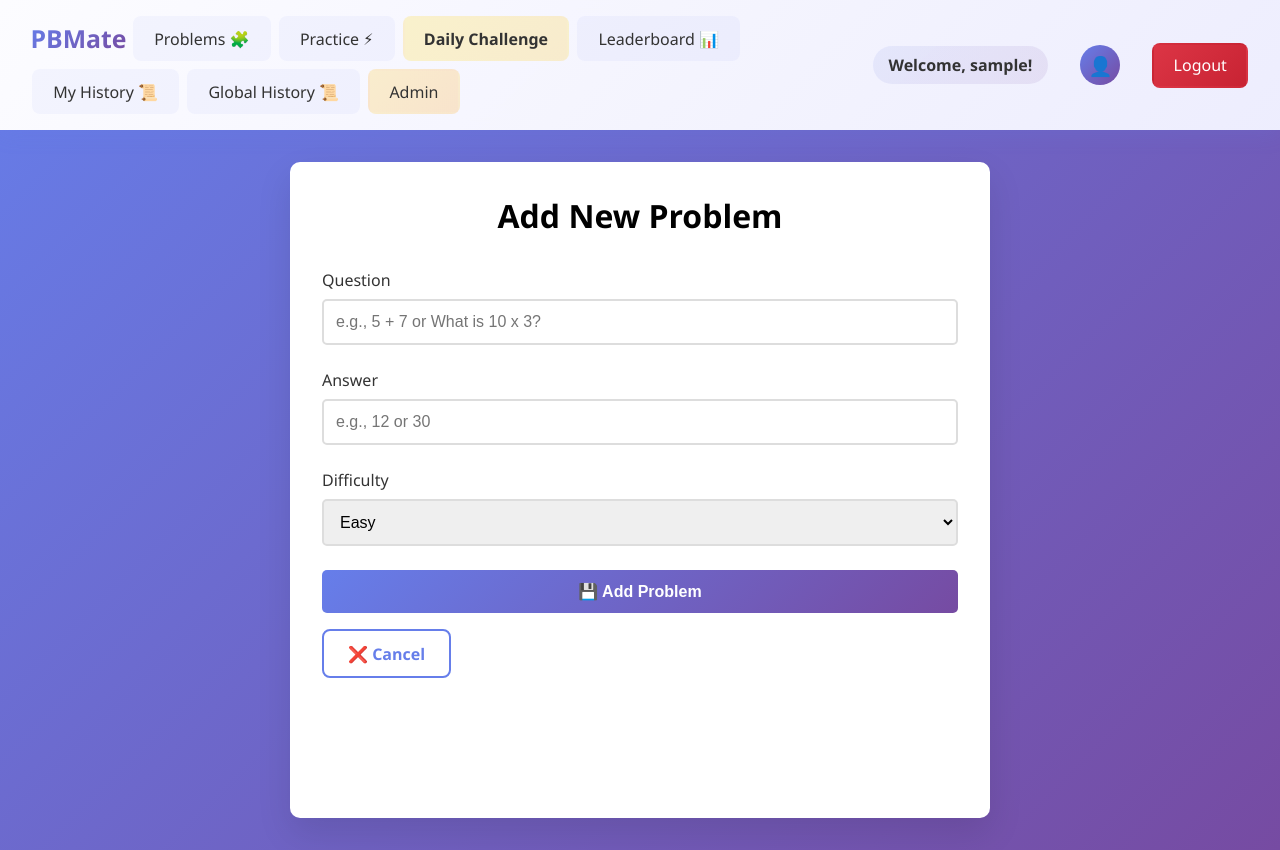
After one commit to AbelC27/Piratii_Academici, a Django app: page /dashboard/problems/add/ in a window 1280 px wide. The commit adds this page. Run offline with Django 5.2, Linux system fonts and the light colour scheme; the visitor is signed in with stand-in values (Sample User, id 1).

Commit message:
CRUD for Admin working perfectly

```diff
--- a/backend/app/forms.py
+++ b/backend/app/forms.py
@@ -2,7 +2,7 @@ from django import forms
 from django.contrib.auth.models import User
 from django.contrib.auth.hashers import make_password
 import re
-
+from .models import Problem
 
 class UserRegistrationForm(forms.ModelForm):
     password = forms.CharField(
@@ -99,3 +99,27 @@ class LoginForm(forms.Form):
             'placeholder': 'Enter your password'
         })
     )
+
+class ProblemForm(forms.ModelForm):
+    class Meta:
+        model = Problem
+        fields = ['question', 'answer', 'difficulty']
+        widgets = {
+            'question': forms.TextInput(attrs={'class': 'form-control', 'placeholder': 'e.g., 5 + 7 or What is 10 x 3?'}),
+            'answer': forms.TextInput(attrs={'class': 'form-control', 'placeholder': 'e.g., 12 or 30'}),
+            'difficulty': forms.Select(choices=[('easy', 'Easy'), ('medium', 'Medium'), ('hard', 'Hard')], attrs={'class': 'form-control'}),
+        }
+
+    def clean_difficulty(self):
+        difficulty = self.cleaned_data.get('difficulty', '').lower()
+        if difficulty not in ['easy', 'medium', 'hard']:
+            raise forms.ValidationError("Difficulty must be 'easy', 'medium', or 'hard'.")
+        return difficulty
+
+    def clean_answer(self):
+        # Basic check: Ensure answer isn't empty
+        answer = self.cleaned_data.get('answer', '').strip()
+        if not answer:
+            raise forms.ValidationError("Answer cannot be empty.")
+        # You could add more validation here (e.g., try converting to number)
+        return answer
--- a/backend/app/models.py
+++ b/backend/app/models.py
@@ -79,6 +79,10 @@ class UserProfile(models.Model):
     last_daily_challenge_date = models.DateField(null=True, blank=True)
     # -------------------------
 
+    # --- ADDED FOR AVATAR ---
+    avatar = models.CharField(max_length=5, default='👤') # Allow a bit more length for complex emojis
+    # ------------------------
+
     def __str__(self):
         return f"{self.user.username}'s Profile ({self.points} points)"
 
--- /dev/null
+++ b/backend/app/templates/app/admin_problem_form.html
@@ -0,0 +1,60 @@
+
+{% extends 'app/base.html' %}
+{% block title %}{{ form_title }} - Admin{% endblock %}
+
+{% block content %}
+<style>
+    /* Smaller container for forms */
+    .container { max-width: 700px; }
+    .page-header { text-align: center; margin-bottom: 2rem; }
+    /* Reusing form styles from base.html */
+</style>
+
+<div class="page-header">
+    <h1>{{ form_title }}</h1>
+</div>
+
+<form method="post">
+    {% csrf_token %}
+
+    <div class="form-group">
+        <label for="{{ form.question.id_for_label }}">Question</label>
+        {{ form.question }}
+        {% if form.question.errors %}
+            <div class="form-errors">
+                <ul>{% for error in form.question.errors %}<li>{{ error }}</li>{% endfor %}</ul>
+            </div>
+        {% endif %}
+    </div>
+
+    <div class="form-group">
+        <label for="{{ form.answer.id_for_label }}">Answer</label>
+        {{ form.answer }}
+        {% if form.answer.errors %}
+            <div class="form-errors">
+                <ul>{% for error in form.answer.errors %}<li>{{ error }}</li>{% endfor %}</ul>
+            </div>
+        {% endif %}
+    </div>
+
+    <div class="form-group">
+        <label for="{{ form.difficulty.id_for_label }}">Difficulty</label>
+        {{ form.difficulty }}
+        {% if form.difficulty.errors %}
+            <div class="form-errors">
+                <ul>{% for error in form.difficulty.errors %}<li>{{ error }}</li>{% endfor %}</ul>
+            </div>
+        {% endif %}
+    </div>
+
+    {% if form.non_field_errors %}
+        <div class="form-errors">
+            <ul>{% for error in form.non_field_errors %}<li>{{ error }}</li>{% endfor %}</ul>
+        </div>
+    {% endif %}
+
+    <button type="submit" class="btn">💾 {% if problem %}Save Changes{% else %}Add Problem{% endif %}</button>
+    <a href="{% url 'admin_problem_list' %}" class="btn-back">❌ Cancel</a>
+</form>
+
+{% endblock %}
--- a/backend/app/templates/app/base.html
+++ b/backend/app/templates/app/base.html
@@ -603,7 +603,9 @@
       <div class="navbar-links">
         {% if user.is_authenticated %}
         <span class="user-info">Welcome, {{ user.username }}!</span>
-        <a href="{% url 'profile' %}" class="avatar-link">👤</a>
+        <a href="{% url 'profile' %}" class="avatar-link" title="My Profile">
+            {{ user.userprofile.avatar|default:'👤' }}
+        </a>
         <a href="{% url 'logout' %}" class="nav-btn btn-logout">Logout</a>
         {% else %}
         <a href="{% url 'login' %}" class="nav-btn btn-login">Login</a>
--- a/backend/app/urls.py
+++ b/backend/app/urls.py
@@ -10,8 +10,7 @@ urlpatterns = [
     path('problems/', views.problems_view, name='problems'), # Existing problems from DB
     path('practice/', views.practice_view, name='practice'), # <-- ADD THIS LINE for generated problems
     path('api/check-answer/', views.check_answer, name='check_answer'), # Checks DB problems
-    # We might need a new API endpoint for checking generated answers later,
-    # but let's start by doing it in the template's JavaScript.
+
     path('daily-challenge/', views.daily_challenge_view, name='daily_challenge'),
     path('api/check-daily-challenge/', views.check_daily_challenge, name='check_daily_challenge'),
     path('leaderboard/', views.leaderboard_view, name = 'leaderboard'),
@@ -25,4 +24,10 @@ urlpatterns = [
     path('manage/promote/<int:user_id>/', views.promote_user, name='promote_admin'),
     path('manage/demote/<int:user_id>/', views.demote_user, name='demote_admin'),
     path('manage/delete/<int:user_id>/', views.delete_user, name='delete_user'),
+
+    path('dashboard/', views.admin_view, name='admin'),
+    path('dashboard/problems/', views.admin_problem_list, name='admin_problem_list'),
+    path('dashboard/problems/add/', views.admin_problem_add, name='admin_problem_add'),
+    path('dashboard/problems/edit/<int:problem_id>/', views.admin_problem_edit, name='admin_problem_edit'),
+    path('dashboard/problems/delete/<int:problem_id>/', views.admin_problem_delete, name='admin_problem_delete'),
 ]
--- a/backend/app/views.py
+++ b/backend/app/views.py
@@ -8,10 +8,11 @@ from django.views.decorators.http import require_http_methods
 from datetime import date, timedelta # Import timedelta
 import json
 
-from .forms import LoginForm, UserRegistrationForm
+from .forms import LoginForm, UserRegistrationForm, ProblemForm
 from .models import Problem, Submission, DailyChallenge, UserProfile # Import UserProfile
 # --- NEW: Import the generator ---
 from . import problem_generator
+from django.shortcuts import get_object_or_404
 
 
 # Andi
@@ -191,67 +192,90 @@ def logout_view(request):
 
 def home_view(request):
     return render(request, 'app/home.html')
+# ... (imports remain the same) ...
+
+# Andi, Sergiu, etc views remain the same
 
 @login_required # Apply login_required decorator
 def profile_view(request):
+    # ... (this view remains the same, profile object already has avatar) ...
     if not request.user.is_authenticated:
         return redirect('login')
 
-    # --- MODIFIED: Fetch profile to show points ---
     try:
         profile = request.user.userprofile
     except UserProfile.DoesNotExist:
         profile = UserProfile.objects.create(user=request.user) # Create if missing
 
-    # --- Fetch Streak Info (NOW IMPLEMENTED) ---
     current_streak = getattr(profile, 'current_streak', 0)
 
     return render(request, 'app/profile.html', {
         'user': request.user,
         'profile': profile,
-        'current_streak': current_streak # <-- PASS STREAK
+        'current_streak': current_streak
     })
 
 
 @login_required
 def edit_profile_view(request):
     user = request.user
+    # --- GET PROFILE FOR CURRENT AVATAR ---
+    try:
+        profile = user.userprofile
+    except UserProfile.DoesNotExist:
+        profile = UserProfile.objects.create(user=user)
 
     if request.method == "POST":
         username = request.POST.get("username")
         email = request.POST.get("email")
         password = request.POST.get("password")
-        # --- Add Avatar handling later ---
-        # avatar_emoji = request.POST.get("avatar_emoji")
+        # --- GET AVATAR ---
+        avatar_emoji = request.POST.get("avatar_emoji")
 
-        if username:
+        error_occurred = False # Flag to prevent redirect if validation fails
+
+        # --- Basic Avatar Validation ---
+        if avatar_emoji:
+            # Simple check: is it likely an emoji? (Very basic check)
+            # More robust validation might involve checking Unicode ranges
+            if len(avatar_emoji) > 2 and not avatar_emoji.startswith((':', '<')): # Avoid things like :smile: or <img..>
+                 profile.avatar = avatar_emoji[0] # Try taking the first char if too long
+                 # You could add a message here: messages.warning(request, "Avatar trimmed.")
+            elif len(avatar_emoji) <= 2 and len(avatar_emoji)>0:
+                 profile.avatar = avatar_emoji
+            else:
+                 messages.error(request, "Invalid Avatar format. Please use a single emoji.")
+                 error_occurred = True
+        else:
+             # Option: Set default if empty, or keep current
+             profile.avatar = '👤' # Reset to default if submitted empty
+
+        # --- Update User Fields ---
+        if username and username != user.username:
+            # Add validation if needed (e.g., check if username exists)
             user.username = username
-        if email:
+        if email != user.email:
+            # Add validation if needed (e.g., check if email exists)
             user.email = email
         if password:
+            # Add password validation if desired
             user.set_password(password)
 
-        # --- Save Avatar later ---
-        # try:
-        #    profile = user.userprofile
-        #    profile.avatar = avatar_emoji
-        #    profile.save()
-        # except UserProfile.DoesNotExist:
-        #    pass
+        if not error_occurred:
+            user.save()
+            profile.save() # Save profile changes (avatar)
+            messages.success(request, "Profilul tău a fost actualizat cu succes!")
+            return redirect("profile")
+        # If error occurred, fall through to render the form again with error messages
 
-        user.save()
-        messages.success(request, "Profilul tău a fost actualizat cu succes!")
-        return redirect("profile")
-
-    # --- Pass current Avatar later ---
-    # current_avatar = getattr(user.userprofile, 'avatar', '👤')
+    current_avatar = profile.avatar # Pass current avatar to template
 
     return render(request, "app/edit_profile.html", {
         "user": user,
-        # "current_avatar": current_avatar
+        "current_avatar": current_avatar # Pass current avatar
     })
-# Abel
 
+# ... (rest of the views remain the same) ...
 
 # --- NEW FEATURE: My History View ---
 @login_required
@@ -536,3 +560,62 @@ def practice_view(request):
         'current_difficulty': difficulty,
     }
     return render(request, 'app/practice.html', context)
+
+@login_required
+@user_passes_test(is_admin)
+def admin_problem_list(request):
+    """Lists all problems for admin management."""
+    problems = Problem.objects.order_by('-created_at')
+    context = {'problems': problems}
+    return render(request, 'app/admin_problem_list.html', context)
+
+@login_required
+@user_passes_test(is_admin)
+def admin_problem_add(request):
+    """Handles adding a new problem."""
+    if request.method == 'POST':
+        form = ProblemForm(request.POST)
+        if form.is_valid():
+            form.save()
+            messages.success(request, 'Problem added successfully!')
+            return redirect('admin_problem_list')
+        else:
+            messages.error(request, 'Please correct the errors below.')
+    else:
+        form = ProblemForm()
+
+    context = {'form': form, 'form_title': 'Add New Problem'}
+    return render(request, 'app/admin_problem_form.html', context)
+
+@login_required
+@user_passes_test(is_admin)
+def admin_problem_edit(request, problem_id):
+    """Handles editing an existing problem."""
+    problem = get_object_or_404(Problem, id=problem_id)
+    if request.method == 'POST':
+        form = ProblemForm(request.POST, instance=problem)
+        if form.is_valid():
+            form.save()
+            messages.success(request, f'Problem #{problem_id} updated successfully!')
+            return redirect('admin_problem_list')
+        else:
+            messages.error(request, 'Please correct the errors below.')
+    else:
+        form = ProblemForm(instance=problem)
+
+    context = {'form': form, 'problem': problem, 'form_title': f'Edit Problem #{problem_id}'}
+    return render(request, 'app/admin_problem_form.html', context)
+
+@login_required
+@user_passes_test(is_admin)
+@require_http_methods(["POST"]) # Ensure this view only handles POST requests for safety
+def admin_problem_delete(request, problem_id):
+    """Handles deleting a problem."""
+    problem = get_object_or_404(Problem, id=problem_id)
+    try:
+        problem_question = problem.question # Get question before deleting
+        problem.delete()
+        messages.success(request, f'Problem "{problem_question}" deleted successfully!')
+    except Exception as e:
+        messages.error(request, f'Error deleting problem: {e}')
+    return redirect('admin_problem_list')
```
Also changed, not shown: backend/app/templates/app/admin.html (+24 -6 lines), backend/app/templates/app/admin_problem_list.html (added, +69 -0 lines), backend/app/templates/app/edit_profile.html (+17 -6 lines), backend/app/migrations/0006_userprofile_avatar.py (added).
